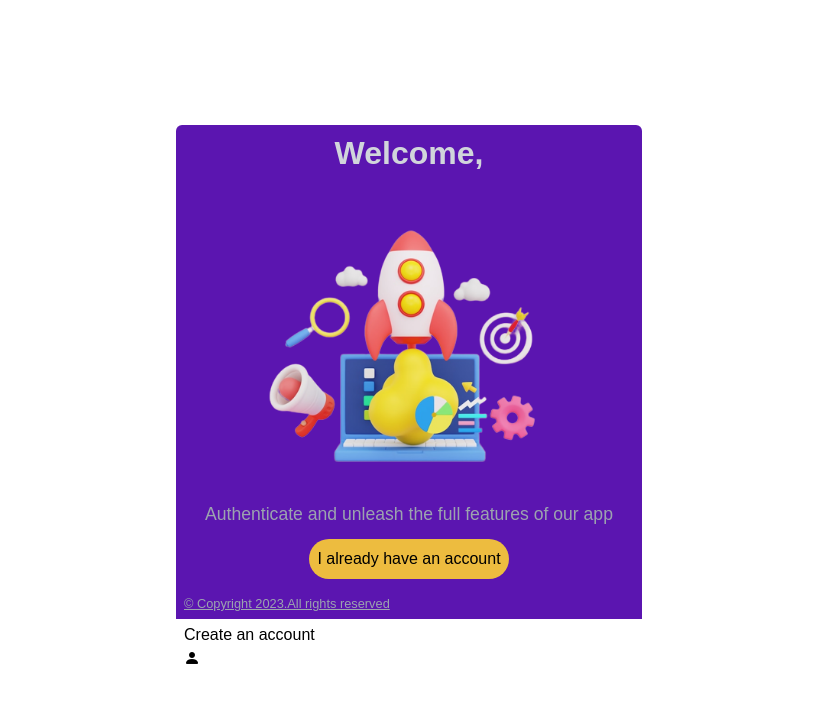
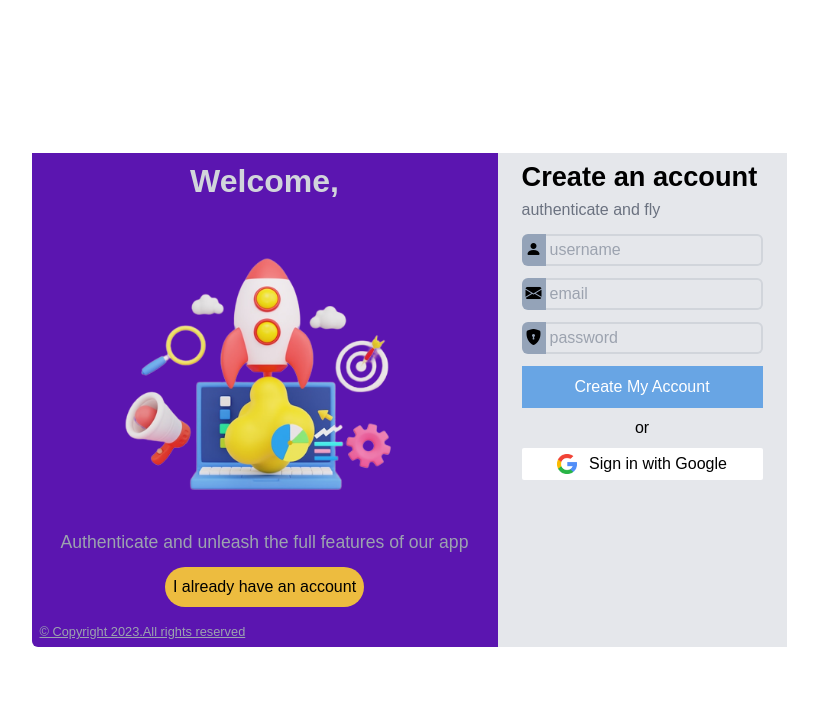
Before and after one commit to dennisdingo28/register-login, a Next.js app: page / in a window 1280 px wide. Shown: the top 702 px of the page, without its empty margins (231-1049 px from the left). Built offline with nearby package versions, Linux system fonts and the light colour scheme.

Commit message:
validate inputs

```diff
--- a/src/app/page.tsx
+++ b/src/app/page.tsx
@@ -4,11 +4,13 @@ import RegisterForm from '@/components/Form/RegisterForm'
 
 export default function Home() {
   return (
-      <div className='min-h-[100vh] flex items-center justify-center'>
-        <form className='form'>
-          <div className='bg-darkPurple rounded-t-md py-1 px-2'>
+      <div className='min-h-[100vh] flex items-center justify-center p-2'>
+        <form className='form lg:flex'>
+          <div className='bg-darkPurple rounded-t-md lg:rounded-t-none lg:rounded-l-md py-1 px-2'>
             <h1 className='text-center font-bold text-[2em] text-gray-300'>Welcome,</h1>
-            <Image src={rocket} className='min-w-[200px] w-full max-w-[450px] object-cover' alt='rocket'/>
+            <div className="flex items-center justify-center">
+              <Image src={rocket} className='min-w-[200px] w-full max-w-[450px] object-cover' alt='rocket'/>
+            </div>
             <div className="">
               <p className='font-medium text-gray-400 text-[1.1em] text-center'>Authenticate and unleash the full features of our app</p>
             </div>
@@ -17,7 +19,7 @@ export default function Home() {
             </div>
             <small className='underline text-gray-400 cursor-pointer'>© Copyright 2023.All rights reserved</small>
           </div>
-          <div className='py-1 px-2'>
+          <div className=''>
             <RegisterForm/>
           </div>
         </form>
--- a/src/components/Form/Form.tsx
+++ b/src/components/Form/Form.tsx
@@ -1,17 +1,92 @@
-import { Input } from '@/types/form'
-import { FC } from 'react'
+import { Input} from '@/types/form'
+import { Dispatch, FC, SetStateAction, useState } from 'react'
+import { MouseEvent } from 'react'
+import Image from 'next/image'
+import GoogleLogo from "../../assets/google.png"
 
 interface FormProps {
     title: string,
     subtitle?: string,
-    inputs: Input[]
+    inputs: Input[],
+    buttonTitle?: string,
+    buttonClickHandler?: ()=>void,
+}
+interface FormState {
+  [key:string]: {
+    value: string,
+    error:boolean
+  },
 }
 
-const Form: FC<FormProps> = ({title,subtitle,inputs}) => {
-  return <div>
-    <h1>{title}</h1>
-    <i className={inputs[0].icon}></i>
-  </div>
+const Form: FC<FormProps> = ({title,subtitle,inputs,buttonTitle,buttonClickHandler}) => {
+
+  const [formState,setFormState] = useState<FormState>({});
+
+  function isEmail(email:string) {
+    return /^(([^<>()\[\]\\.,;:\s@"]+(\.[^<>()\[\]\\.,;:\s@"]+)*)|(".+"))@((\[[0-9]{1,3}\.[0-9]{1,3}\.[0-9]{1,3}\.[0-9]{1,3}])|(([a-zA-Z\-0-9]+\.)+[a-zA-Z]{2,}))$/.test(email);
+  }
+
+  function validateInputs():boolean {
+
+    if(!formState || Object.keys(formState).length===0)
+      return false;
+
+    const formStateKeys = Object.keys(formState);
+    console.log(formStateKeys,formState);
+
+    for(let i : number=0;i<formStateKeys.length;i++){
+      const currentInput = formState[formStateKeys[i]].value;
+
+      if(currentInput.trim()===''){
+        return false;
+      }else if(formStateKeys[i]==="email"){
+        if(!isEmail(currentInput))
+          return false;
+      }
+    }
+
+      return true;
+  }
+
+  async function handleButtonClick(e:MouseEvent<HTMLButtonElement>){
+    e.preventDefault();
+    if(validateInputs()){
+      if(buttonTitle && buttonClickHandler)
+        buttonClickHandler();
+    }
+  }
+
+  return (
+    <div className='bg-gray-200 w-full py-1 px-2 h-full lg:px-6'>
+      <div className='header'>
+        <h1 className='text-[1.7em] font-semibold'>{title}</h1>
+        <h3 className='text-gray-500'>{subtitle}</h3>
+      </div>
+      <div className='flex flex-col gap-3 mt-3'>
+        {inputs.map((input,index)=>{
+
+          return (
+            <div key={index} className='flex'>
+              <div className='bg-slate-400 rounded-l-md p-1 flex items-center justify-center'>
+                <i className={input.icon}></i>
+              </div>
+              <div className='flex-1'>
+                <input type={input.type || "text"} value={formState[input.name]?.value || ""}  onChange={(e)=>setFormState(prev=> ({...prev,[input.name]:{value:e.target.value,error:false}}))} className={`w-full outline-none py-[2px] px-1 h-full focus:shadow-[0.4px_0px_4px_0px_#5b15b0] duration-100 bg-transparent border-y-2 border-r-2 border-gray-300 rounded-r-md`} placeholder={input.placeholder}/>
+              </div>
+            </div>
+          )
+        })}
+        <button onClick={handleButtonClick} className='bg-[#68a5e4] duration-75 border border-[#68a5e4] text-white py-2 hover:bg-transparent hover:text-[#68a5e4] active:bg-[#68a5e4] active:text-white'>{buttonTitle}</button>
+      </div>
+      <p className='text-center my-2'>or</p>
+      <div className='signInProviders'>
+          <button className='bg-white flex items-center justify-center gap-3 w-full max-w-[250px] py-1 mx-auto rounded-sm'>
+            <Image src={GoogleLogo} width={20} height={20} alt='google logo'/>
+            Sign in with Google
+          </button>
+      </div>
+    </div>
+  )
 }
 
 export default Form
--- a/src/components/Form/RegisterForm.tsx
+++ b/src/components/Form/RegisterForm.tsx
@@ -1,24 +1,33 @@
-import { FC } from 'react'
+"use client"
+import { FC, useState, MouseEvent } from 'react'
 import Form from './Form'
-import { Input } from '@/types/form'
+import { Input} from '@/types/form'
+
 
 interface RegisterFormProps {
 
 }
 
-function addInputs<Input>(type? : string,placeholder? : string,icon? : string){
-    return {type:type || "text",placeholder:placeholder || "",icon:icon || ""}
-}
+const RegisterForm: FC<RegisterFormProps> = ({}) => {
+    function addInputs<Input>(type? : string,placeholder? : string,icon? : string,name?:string){
+      return {type:type || "text",placeholder:placeholder || "",icon:icon || "",name:name || ""}
+    }
 
-const RegisterForm: FC<RegisterFormProps> = ({}) => {
+    function handleCreateAccount(){
+      console.log('test');
+
+    }
+
     const inputs: Input[] = [];
+    inputs.push(addInputs("text","username","bi bi-person-fill","username"));
+    inputs.push(addInputs("email","email","bi bi-envelope-fill","email"));
+    inputs.push(addInputs("password","password","bi bi-shield-lock-fill","password"));
 
-    inputs.push(addInputs("text","username","bi bi-person-fill"));
-    inputs.push(addInputs("email","email","bi bi-envelope-at-fill"));
-    inputs.push(addInputs("password","password","bi bi-shield-lock-fill"));
 
   return (
-    <Form title='Create an account' inputs={inputs}/>
+    <div className='h-full'>
+      <Form title='Create an account' subtitle='authenticate and fly' buttonTitle='Create My Account' buttonClickHandler={handleCreateAccount} inputs={inputs}/>
+    </div>
   )
 }
 
--- a/src/types/form.d.ts
+++ b/src/types/form.d.ts
@@ -1,5 +1,6 @@
 export type Input = {
     type?: string,
     placeholder?: string,
-    icon:string
+    icon:string,
+    name:string,
 }
```
Also changed, not shown: src/assets/google.png (added).
